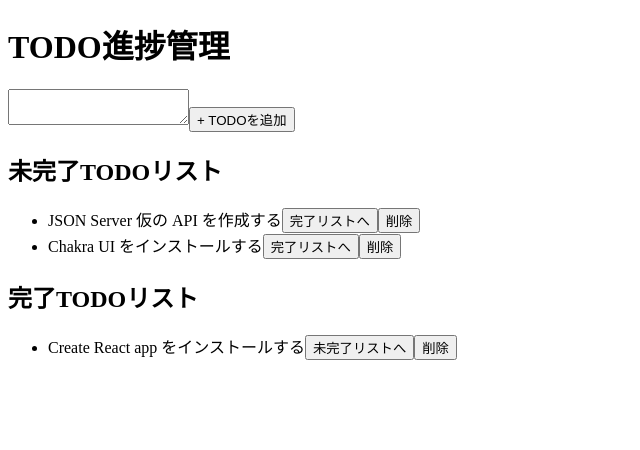
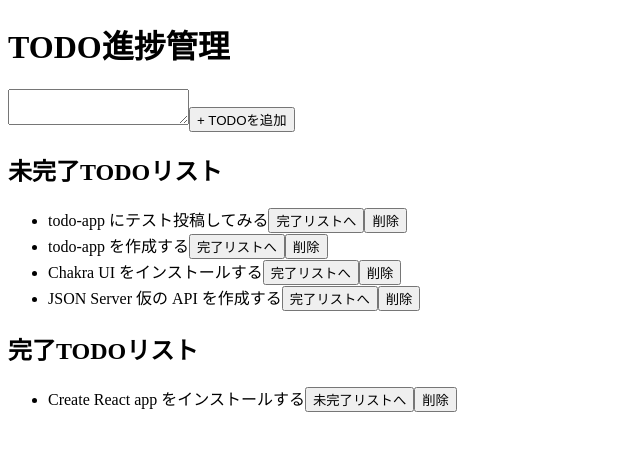
Before and after one commit to kk6/todo-app, a React (Create React App) app: page / in a window 1280 px wide. Shown: the top 450 px of the page, without its empty margins (0-640 px from the left). Built offline with nearby package versions, Linux system fonts and the light colour scheme; data requests are answered from the project's data file.

Commit message:
Todo追加機能実装

```diff
--- a/db.json
+++ b/db.json
@@ -14,6 +14,16 @@
       "id": 3,
       "content": "Chakra UI をインストールする",
       "done": false
+    },
+    {
+      "content": "todo-app を作成する",
+      "id": "01FGSM4KGBYHSYPX0JEQ1WP25B",
+      "done": false
+    },
+    {
+      "content": "todo-app にテスト投稿してみる",
+      "id": "01FGSM4YEQ8BGECQJT4VBHZW26",
+      "done": false
     }
   ]
 }
--- a/src/components/App.tsx
+++ b/src/components/App.tsx
@@ -1,7 +1,6 @@
-import axios from 'axios';
-import React, { useEffect, useState } from 'react';
-import { todoDataUrl } from '../constants';
+import React, { LegacyRef, useRef } from 'react';
 import { ITodo } from '../models';
+import { useTodo } from '../hooks/useTodo';
 
 interface TodoTitleProps {
   title: string;
@@ -39,16 +38,31 @@ const TodoList: React.VFC<TodoListProps> = ({ todoList }) => {
   );
 };
 
+interface TodoAddProps {
+  inputEl: LegacyRef<HTMLTextAreaElement>;
+  handleAddTodoListItem: () => void;
+}
+const TodoAdd: React.VFC<TodoAddProps> = ({
+  inputEl,
+  handleAddTodoListItem,
+}) => {
+  return (
+    <>
+      <textarea ref={inputEl} />
+      <button onClick={handleAddTodoListItem}>+ TODOを追加</button>
+    </>
+  );
+};
 const App: React.VFC = () => {
-  const [todoList, setTodoList] = useState<ITodo[]>([]);
+  const { todoList, addTodoListItem } = useTodo();
+  const inputEl = useRef<HTMLTextAreaElement>(null);
 
-  useEffect(() => {
-    const fetchData = async () => {
-      const { data } = await axios.get(todoDataUrl);
-      setTodoList(data);
-    };
-    fetchData();
-  }, []);
+  const handleAddTodoListItem = () => {
+    if (inputEl.current === null) return;
+    if (inputEl.current.value === '') return;
+    addTodoListItem(inputEl.current.value);
+    inputEl.current.value = '';
+  };
 
   console.log('TODOリスト: ', todoList);
 
@@ -67,8 +81,10 @@ const App: React.VFC = () => {
   return (
     <>
       <TodoTitle title="TODO進捗管理" as="h1" />
-      <textarea />
-      <button>+ TODOを追加</button>
+      <TodoAdd
+        inputEl={inputEl}
+        handleAddTodoListItem={handleAddTodoListItem}
+      />
       <TodoTitle title="未完了TODOリスト" as="h2" />
       <TodoList todoList={inCompletedList} />
       <TodoTitle title="完了TODOリスト" as="h2" />
```
